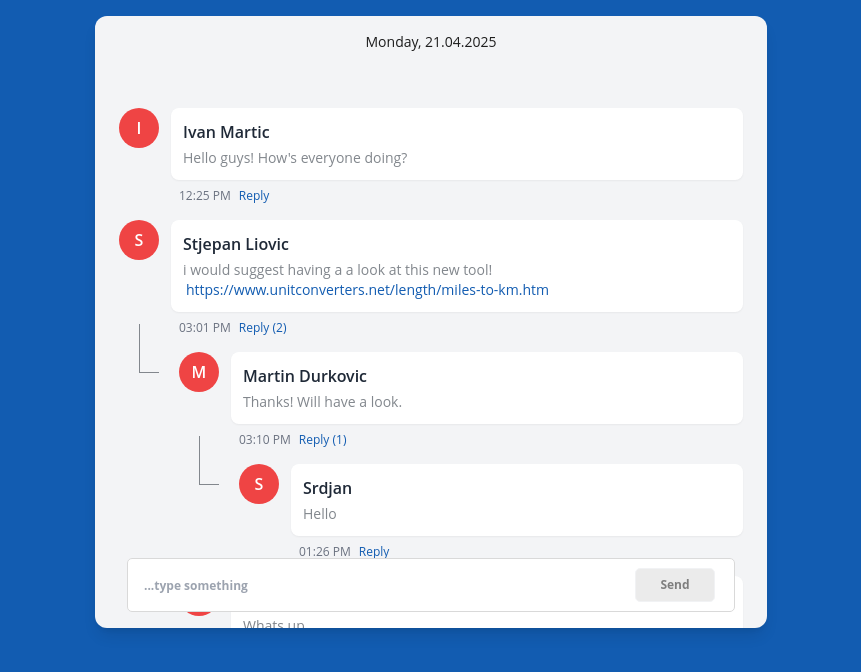
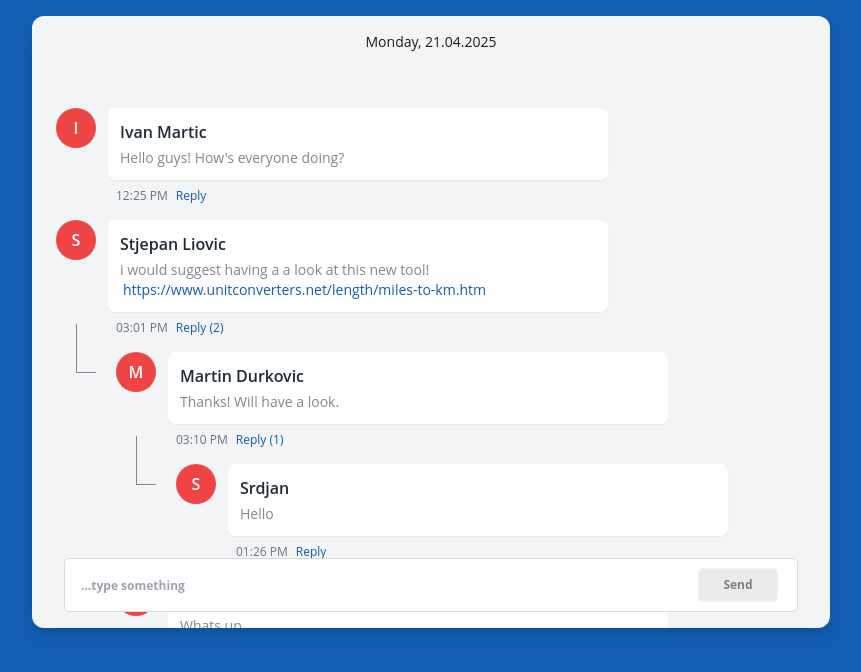
Before and after one commit to nmihin/messenger, a Vue app in the folder messenger-app/: page / in a window 1280 px wide. Shown: the top 672 px of the page, without its empty margins (209-1070 px from the left). Built offline with nearby package versions, Linux system fonts and the light colour scheme.

Commit message:
fix: small emit fixes

```diff
--- a/messenger-app/src/App.vue
+++ b/messenger-app/src/App.vue
@@ -1,13 +1,13 @@
 <template>
   <div class="min-h-screen bg-primary-500 flex justify-center items-start px-4 py-4 w-[100vw]">
-    <div class="w-full max-w-2xl bg-gray-100 rounded-xl shadow-lg overflow-hidden relative">
+    <div class="w-full max-w-[798px] bg-gray-100 rounded-xl shadow-lg overflow-hidden relative">
       <!-- Header with dynamic date -->
       <div class="text-neutral-900 text-center text-sm py-4">
         {{ formattedDate }}
       </div>
 
       <!-- Messages List -->
-      <div class="p-6 space-y-4 max-h-[70vh] overflow-y-auto pb-20">
+      <div class="p-6 space-y-4 max-h-[70vh] overflow-y-auto pb-20 mr-4">
         <CommentList
           :comments="commentsTree"
           @add-comment="handleAddComment"
--- a/messenger-app/src/components/CommentItem.vue
+++ b/messenger-app/src/components/CommentItem.vue
@@ -12,7 +12,7 @@
       </div>
 
       <div class="flex-1">
-        <div class="bg-white p-3 rounded-lg shadow-sm">
+        <div class="bg-white p-3 rounded-lg shadow-sm max-w-[500px]">
           <div class="flex items-center gap-2">
             <span class="font-semibold text-gray-800">{{ comment.author.name }}</span>
           </div>
@@ -30,7 +30,7 @@
           </button>
         </div>
         <!-- Reply Form -->
-        <div v-if="replying" class="mt-2 pl-10">
+        <div v-if="replying" class="mt-2 pl-10 ">
           <CommentInput
             @submit="submitReply"
             @typing="onTyping"
@@ -70,7 +70,9 @@ const emit = defineEmits<{ (e: 'add-reply', payload: { text: string; parentId: s
 const replying = ref(false)
 const isTyping = ref(false)
 
-function formatCommentText(text: string) {
+function formatCommentText(text?: string) {
+  if (!text) return '';  // Return empty string if text is undefined/null
+
   // Convert URLs to clickable links
   const urlRegex = /(https?:\/\/[^\s]+)/g
   return text.replace(urlRegex, url => {
```
